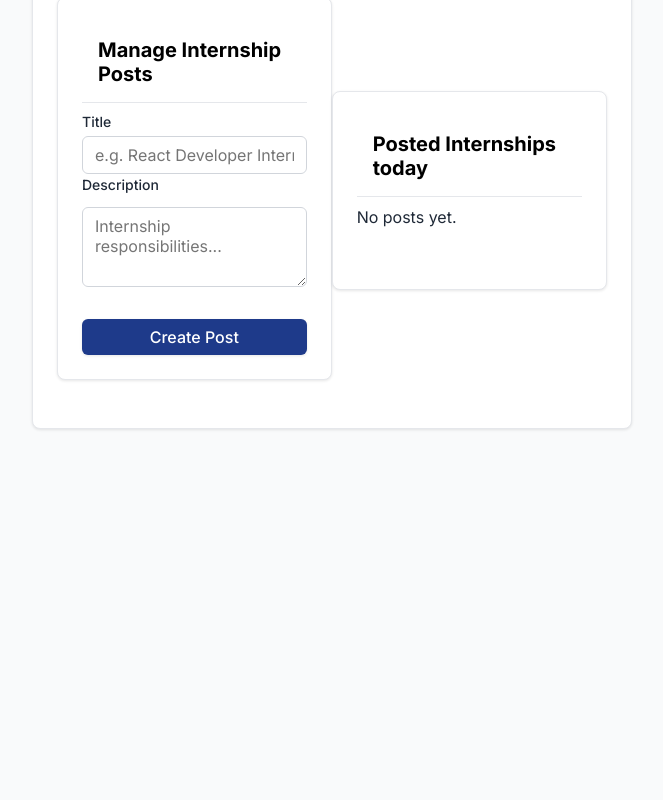
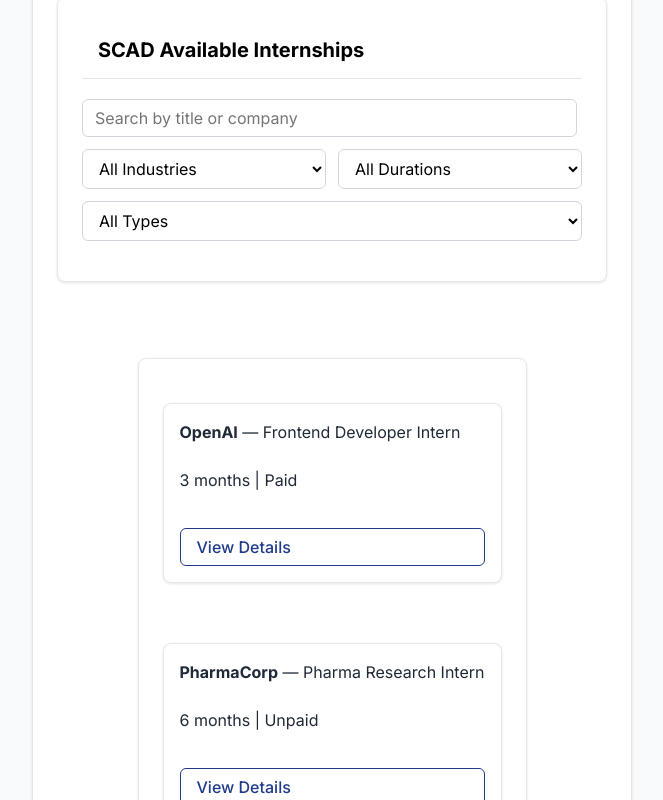
Before and after one commit to CSEN603-2025/Hymm-Limitless-Coders, a React (Vite) app in the folder Internship-web/: page /company/manage-posts in a window 1280 px wide. Shown: the part 320-1120 px from the top of the page, without its empty margins (308-971 px from the left). Before the commit the page ends 816 px from the top, so only its background shows below. Built offline with nearby package versions, Linux system fonts and the light colour scheme.

Commit message:
Final Fix, Download won't actually download PDFS, but simulate it

```diff
--- a/Internship-web/src/GlobalNavbar.jsx
+++ b/Internship-web/src/GlobalNavbar.jsx
@@ -8,7 +8,7 @@
 const companyPages = [
   { path: '/company/upload-docs', label: 'Upload Docs' },
   { path: '/company/notifications', label: 'Notifications' },
-  { path: '/company/manage-posts', label: 'Internship Post' },
+  { path: '/company/manage-posts', label: 'Internship Post(s)' },
   { path: '/company/app-alerts', label: 'Notification(s)' },
   { path: '/company/posts', label: 'Posts' },
   { path: '/company/applications', label: 'Applications' },
--- a/Internship-web/src/pages/company/ManageInternshipPosts.jsx
+++ b/Internship-web/src/pages/company/ManageInternshipPosts.jsx
@@ -1,108 +1,214 @@
-import React, { useState } from 'react';
+// src/pages/company/ManageInternshipPosts.jsx
+import React, { useState, useEffect } from 'react';
+import { useNavigate, useParams } from 'react-router-dom';
+
+const mockPosts = [
+  {
+    id: 1,
+    companyName: 'OpenAI',
+    title: 'Frontend Developer Intern',
+    industry: 'Tech',
+    duration: '3 months',
+    isPaid: true,
+    expectedSalary: '500 USD/month',
+    skills: 'React, JavaScript, CSS',
+    description: 'Build and maintain UI components.'
+  },
+  {
+    id: 2,
+    companyName: 'PharmaCorp',
+    title: 'Pharma Research Intern',
+    industry: 'Pharma',
+    duration: '6 months',
+    isPaid: false,
+    expectedSalary: '',
+    skills: 'Lab techniques, Data analysis',
+    description: 'Assist research team with experiments.'
+  },
+  {
+    id: 3,
+    companyName: 'MarketGuru',
+    title: 'Marketing Intern',
+    industry: 'Business',
+    duration: '3 months',
+    isPaid: true,
+    expectedSalary: '300 USD/month',
+    skills: 'Content creation, SEO',
+    description: 'Develop marketing content and SEO strategies.'
+  },
+  {
+    id: 4,
+    companyName: 'DataSys',
+    title: 'Backend Intern',
+    industry: 'Tech',
+    duration: '6 months',
+    isPaid: false,
+    expectedSalary: '',
+    skills: 'Node.js, SQL',
+    description: 'Implement backend APIs and database schemas.'
+  },
+];
 
 const ManageInternshipPosts = () => {
+  const navigate = useNavigate();
+  const { id } = useParams();               // ← read the :id param
   const [posts, setPosts] = useState([]);
-  const [newPost, setNewPost] = useState({
-    title: '',
-    description: '',
+
+  // filter/search state only used in list view
+  const [searchTerm,    setSearchTerm]    = useState('');
+  const [filterIndustry,setFilterIndustry]= useState('');
+  const [filterDuration,setFilterDuration]= useState('');
+  const [filterPaid,    setFilterPaid]    = useState('all');
+
+  useEffect(() => {
+    setPosts(mockPosts);
+  }, []);
+
+  // If there's an :id, render the **detail** view:
+  if (id) {
+    const post = posts.find(p => p.id === Number(id));
+    return (
+      <main className="form-container" style={{ paddingTop: 200 }}>
+        <section className="card">
+          {post ? (
+            <>
+              <h2 className="card-header" style={{ fontWeight: 'bold', color: '#000' }}>
+                {post.title}
+              </h2>
+              <p><strong>Company:</strong> {post.companyName}</p>
+              <p><strong>Industry:</strong> {post.industry}</p>
+              <p><strong>Duration:</strong> {post.duration}</p>
+              <p><strong>Type:</strong> {post.isPaid ? 'Paid' : 'Unpaid'}</p>
+              {post.isPaid && <p><strong>Expected Salary:</strong> {post.expectedSalary}</p>}
+              <p><strong>Skills Required:</strong> {post.skills}</p>
+              <p><strong>Description:</strong> {post.description}</p>
+              <button
+                className="btn-outline"
+                style={{ marginTop: 16 }}
+                onClick={() => navigate('/company/manage-posts')}
+              >
+                ← Back to List
+              </button>
+            </>
+          ) : (
+            <>
+              <h2 className="card-header" style={{ fontWeight: 'bold', color: '#000' }}>
+                Internship Not Found
+              </h2>
+              <p>This internship doesn't exist.</p>
+              <button
+                className="btn-outline"
+                style={{ marginTop: 16 }}
+                onClick={() => navigate('/company/manage-posts')}
+              >
+                ← Back to List
+              </button>
+            </>
+          )}
+        </section>
+      </main>
+    );
+  }
+
+  // --- Otherwise render the LIST ---
+  const filtered = posts.filter(post => {
+    const matchesSearch =
+      post.title.toLowerCase().includes(searchTerm.toLowerCase()) ||
+      post.companyName.toLowerCase().includes(searchTerm.toLowerCase());
+    const matchesIndustry = filterIndustry ? post.industry === filterIndustry : true;
+    const matchesDuration = filterDuration ? post.duration === filterDuration : true;
+    const matchesPaid =
+      filterPaid === 'all'
+        ? true
+        : filterPaid === 'paid'
+        ? post.isPaid
+        : !post.isPaid;
+    return matchesSearch && matchesIndustry && matchesDuration && matchesPaid;
   });
-  const [notification, setNotification] = useState('');
-
-  const handleChange = (e) => {
-    const { name, value } = e.target;
-    setNewPost((prev) => ({ ...prev, [name]: value }));
-  };
-
-  const handleCreate = () => {
-    if (!newPost.title || !newPost.description) return;
-    const id = Date.now();
-    setPosts([...posts, { id, ...newPost }]);
-    setNewPost({ title: '', description: '' });
-    setNotification(`New application received for: "${newPost.title}"`);
-    setTimeout(() => setNotification(''), 3000);
-  };
-
-  const handleDelete = (id) => {
-    setPosts(posts.filter((p) => p.id !== id));
-  };
-
-  const handleEdit = (id, field, value) => {
-    setPosts((prev) =>
-      prev.map((p) => (p.id === id ? { ...p, [field]: value } : p))
-    );
-  };
 
   return (
-    <main className="form-container" style={{ paddingTop: '200px' }}>
-
+    <main
+      className="form-container"
+      style={{ paddingTop: 200, display: 'flex', flexDirection: 'column', gap: 32 }}
+    >
+      {/* SEARCH & FILTER */}
       <section className="card">
-        <h2 className="card-header" style={{ fontWeight: 'bold', color: '#000' }}>Manage Internship Posts</h2>
-
-        <label className="label" htmlFor="post-title">Title</label>
+        <h2 className="card-header" style={{ fontWeight: 'bold', color: '#000' }}>
+          SCAD Available Internships
+        </h2>
+        <div
+          className="filter-container"
+          style={{ display: 'flex', flexWrap: 'wrap', gap: 12, marginTop: 12 }}
+        >
           <input
-          id="post-title"
+            type="text"
             className="input"
-          name="title"
-          placeholder="e.g. React Developer Intern"
-          value={newPost.title}
-          onChange={handleChange}
-          required
+            placeholder="Search by title or company"
+            value={searchTerm}
+            onChange={e => setSearchTerm(e.target.value)}
+            style={{ minWidth: 300 }}
           />
-
-        <label className="label" htmlFor="post-desc">Description</label>
-        <textarea
-          id="post-desc"
+          <select
             className="input"
-          name="description"
-          placeholder="Internship responsibilities..."
-          value={newPost.description}
-          onChange={handleChange}
-          required
-        />
-
-        <button className="btn-primary" onClick={handleCreate}>
-          Create Post
-        </button>
-
-        {notification && (
-          <p className="status-accepted" style={{ marginTop: '12px' }}>
-            {notification}
-          </p>
-        )}
+            value={filterIndustry}
+            onChange={e => setFilterIndustry(e.target.value)}
+            style={{ minWidth: 200 }}
+          >
+            <option value="">All Industries</option>
+            <option value="Tech">Tech</option>
+            <option value="Pharma">Pharma</option>
+            <option value="Business">Business</option>
+          </select>
+          <select
+            className="input"
+            value={filterDuration}
+            onChange={e => setFilterDuration(e.target.value)}
+            style={{ minWidth: 200 }}
+          >
+            <option value="">All Durations</option>
+            <option value="3 months">3 months</option>
+            <option value="6 months">6 months</option>
+          </select>
+          <select
+            className="input"
+            value={filterPaid}
+            onChange={e => setFilterPaid(e.target.value)}
+            style={{ minWidth: 200 }}
+          >
+            <option value="all">All Types</option>
+            <option value="paid">Paid</option>
+            <option value="unpaid">Unpaid</option>
+          </select>
+        </div>
       </section>
 
-      <section className="card" style={{ marginTop: '24px' }}>
-        <h3 className="card-header" style={{ fontWeight: 'bold', color: '#000' }}>Posted Internships today</h3>
-        {posts.length === 0 && <p>No posts yet.</p>}
-        <ul className="intern-list">
-          {posts.map((post) => (
-            <li key={post.id} className="card" style={{ padding: '16px' }}>
-              <label className="label" htmlFor={`edit-title-${post.id}`}>Title</label>
-              <input
-                id={`edit-title-${post.id}`}
-                className="input"
-                value={post.title}
-                onChange={(e) => handleEdit(post.id, 'title', e.target.value)}
-              />
-
-              <label className="label" htmlFor={`edit-desc-${post.id}`}>Description</label>
-              <textarea
-                id={`edit-desc-${post.id}`}
-                className="input"
-                value={post.description}
-                onChange={(e) => handleEdit(post.id, 'description', e.target.value)}
-              />
-
+      {/* LIST */}
+      <section className="card">
+        {filtered.length === 0 ? (
+          <p>No internships match your criteria.</p>
+        ) : (
+          <ul style={{ display: 'flex', flexDirection: 'column', gap: 16 }}>
+            {filtered.map(post => (
+              <li
+                key={post.id}
+                className="card"
+                style={{ padding: 16, display: 'flex', flexDirection: 'column', gap: 8 }}
+              >
+                <p>
+                  <strong>{post.companyName}</strong> — {post.title}
+                </p>
+                <p>{post.duration} | {post.isPaid ? 'Paid' : 'Unpaid'}</p>
                 <button
                   className="btn-outline"
-                onClick={() => handleDelete(post.id)}
-                style={{ marginTop: '12px' }}
+                  style={{ alignSelf: 'flex-start', marginTop: 12, minWidth: 120 }}
+                  onClick={() => navigate(`/company/manage-posts/${post.id}`)}
                 >
-                Delete
+                  View Details
                 </button>
               </li>
             ))}
           </ul>
+        )}
       </section>
     </main>
   );
--- a/Internship-web/src/pages/company/ReportDownload.jsx
+++ b/Internship-web/src/pages/company/ReportDownload.jsx
@@ -2,15 +2,15 @@
 
 const ReportDownload = () => {
   const handleDownloadPDF = () => {
-    alert('Internship report PDF download started (simulated).');
+    alert('Internship report PDF download started.');
   };
 
   const handleDownloadDocument = () => {
-    alert('Uploaded document download started (simulated).');
+    alert('Uploaded document download started.');
   };
 
   const handleDownloadEvaluations = () => {
-    alert('All evaluations document download started (simulated).');
+    alert('All evaluations document download started.');
   };
 
   return (
```
Also changed, not shown: Internship-web/src/App.jsx (+9 -0 lines). Lines whose indentation alone changed are shown as unchanged.
